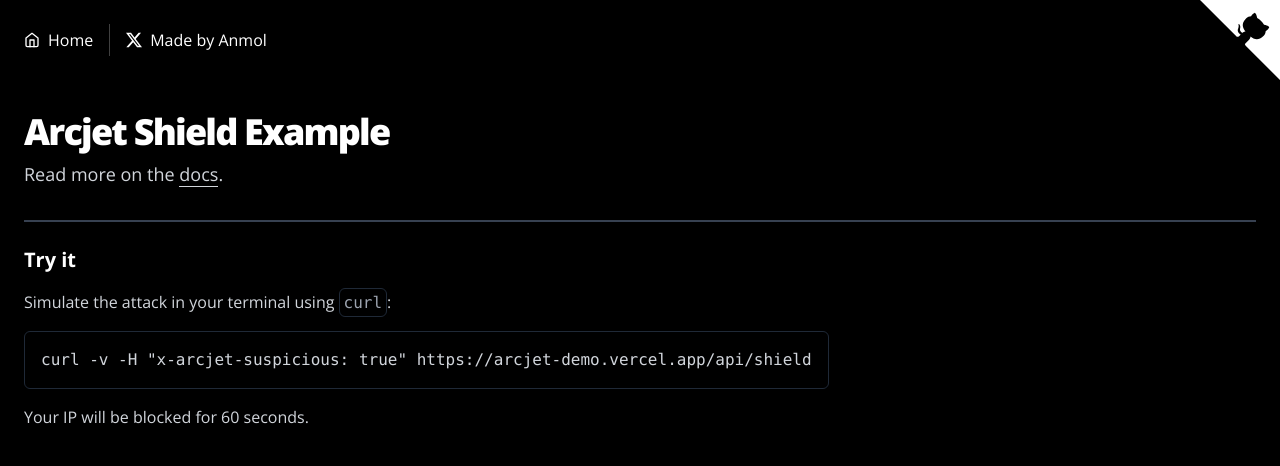
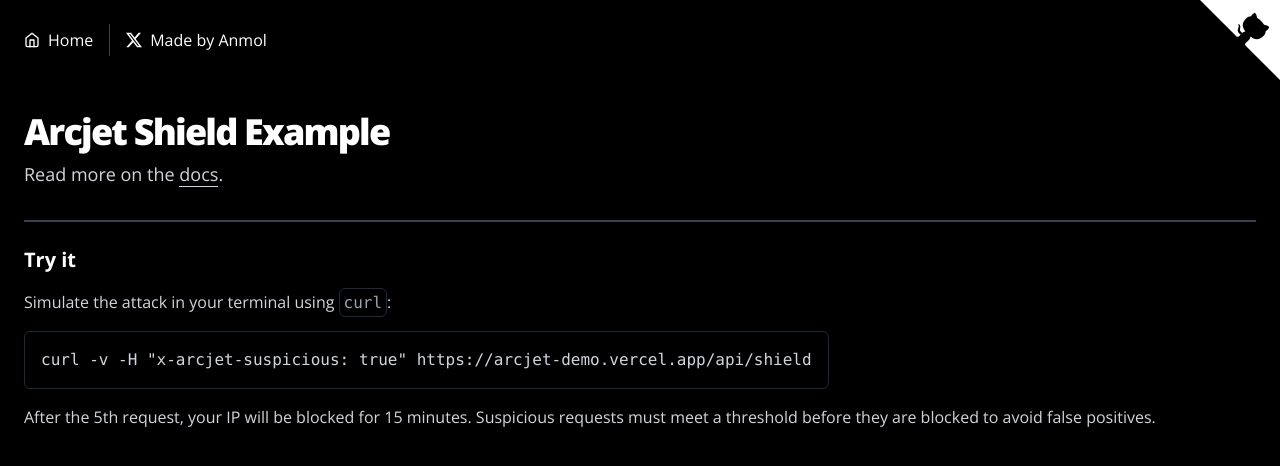
Before and after one commit to Anmol-Baranwal/arcjet-demo, a Next.js app: page /shield in a window 1280 px wide. Shown: the top 466 px of the page. Built offline with nearby package versions, Linux system fonts and the light colour scheme.

Commit message:
chore: correct description for arcjet shield

```diff
--- a/src/app/shield/page.tsx
+++ b/src/app/shield/page.tsx
@@ -21,7 +21,9 @@
           https://arcjet-demo.vercel.app/api/shield
         </pre>
         <p className="py-4 text-gray-300">
-          Your IP will be blocked for 60 seconds.
+          After the 5th request, your IP will be blocked for 15 minutes.
+          Suspicious requests must meet a threshold before they are blocked to
+          avoid false positives.
         </p>
       </div>
     </div>
--- a/src/app/signup-form/page.tsx
+++ b/src/app/signup-form/page.tsx
@@ -12,7 +12,7 @@
   async function onSubmit(event: FormEvent<HTMLFormElement>) {
     event.preventDefault()
     setIsLoading(true)
-    setError(null) // Clear previous errors when a new request starts
+    setError(null)
     setData('')
     try {
       const formData = new FormData(event.currentTarget)
```
